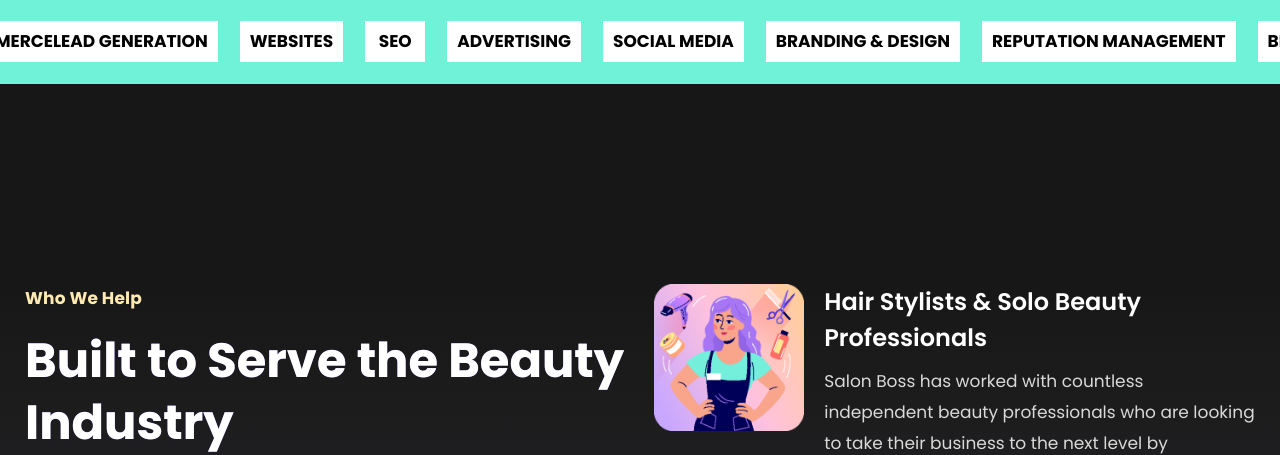
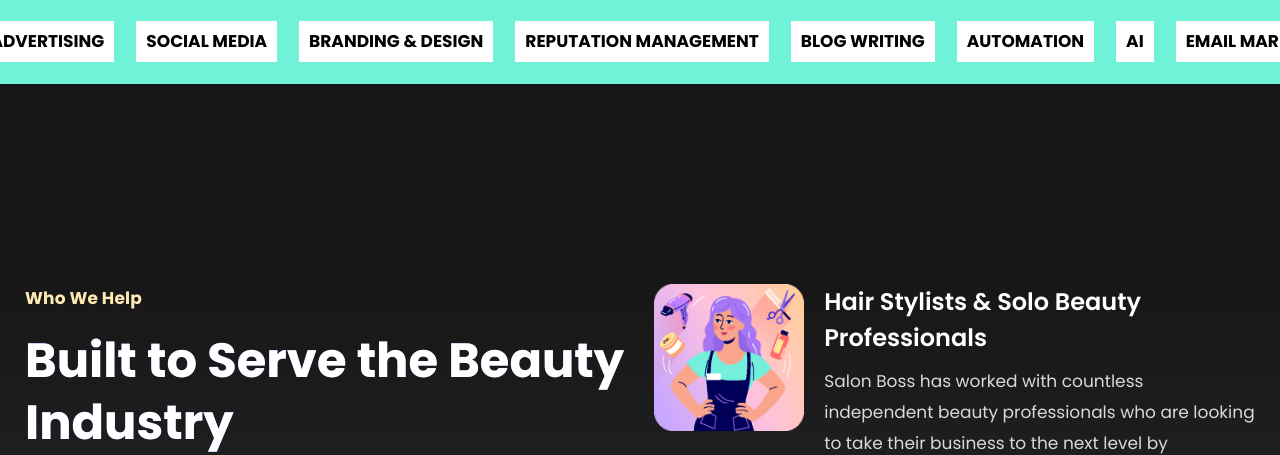
Before and after one commit to jakirmithunbd/salon-boss, a PHP site: page /html/index.html in a window 1280 px wide. Shown: the part 1739-2194 px from the top of the page. Run offline with PHP 8.4, Linux system fonts and the light colour scheme.

Commit message:
Fix slider issue

```diff
--- a/assets/css/sb-main-style.css
+++ b/assets/css/sb-main-style.css
@@ -794,11 +794,20 @@ section:after {
   max-width: 606px;
 }
 
-.sb-service-slider ul {
+.sb-service-slider {
   background: #6FF2D8;
   padding: 22px 0;
+  width: 100%;
+  overflow: hidden;
+  position: relative;
 }
-.sb-service-slider ul li {
+.sb-service-slider .inner-slider {
+  display: -webkit-inline-box;
+  display: -ms-inline-flexbox;
+  display: inline-flex;
+  white-space: nowrap;
+}
+.sb-service-slider p {
   background: #ffffff;
   color: #000000;
   font-size: 17px;
@@ -807,13 +816,7 @@ section:after {
   text-transform: uppercase;
   padding: 6px 10px;
   text-align: center;
-}
-.sb-service-slider ul .slick-track .slick-slide {
-  width: -webkit-fit-content !important;
-  width: -moz-fit-content !important;
-  width: fit-content !important;
-  min-width: 60px;
-  margin: 0 11px;
+  margin: 0 22px 0 0;
 }
 
 .sb-service-policy-section {
--- a/assets/js/sb-scripts.js
+++ b/assets/js/sb-scripts.js
@@ -26,30 +26,102 @@ if(common_header) {
 
 
 // Service Slider
-$('.sb-service-slider-wrapper').slick({
-    centerMode: true,
-    centerPadding: '60px',
-    slidesToShow: 4,
-    autoplay: true,
-    arrows: false,
-    responsive: [
-      {
-        breakpoint: 768,
-        settings: {
-          arrows: false,
-          centerMode: true,
-          centerPadding: '40px',
-          slidesToShow: 3
+// $('.sb-service-slider-wrapper').slick({
+//     centerMode: true,
+//     centerPadding: '60px',
+//     slidesToShow: 4,
+//     autoplay: true,
+//     arrows: false,
+//     responsive: [
+//       {
+//         breakpoint: 768,
+//         settings: {
+//           arrows: false,
+//           centerMode: true,
+//           centerPadding: '40px',
+//           slidesToShow: 3
+//         }
+//       },
+//       {
+//         breakpoint: 480,
+//         settings: {
+//           arrows: false,
+//           centerMode: true,
+//           centerPadding: '40px',
+//           slidesToShow: 1
+//         }
+//       }
+//     ]
+//   });
+
+
+function initTextSlider(customSpeed) {
+    var slider = document.querySelector('.sb-service-slider'); // Target the slider container
+    var items = slider.getElementsByTagName('p'); // The paragraphs to slide
+    var isPaused = false; // Track if the slider is paused
+    var itemWidth = items[0].offsetWidth + 20; // Total width of one item including margin
+    var sliderWidth = itemWidth * items.length; // Total width of all items
+
+    // Wrap all list items inside a div to scroll them together
+    var innerSlider = document.createElement('div');
+    innerSlider.classList.add('inner-slider');
+
+    // Append items to the new inner-slider div
+    while (items.length) {
+        innerSlider.appendChild(items[0]);
+    }
+
+    slider.appendChild(innerSlider);
+
+    // Make sure the inner-slider fits all items inline
+    Object.assign(innerSlider.style, {
+        display: 'inline-flex',
+        whiteSpace: 'nowrap',
+        position: 'relative',
+    });
+
+    // Duplicate items for infinite effect
+    innerSlider.innerHTML += innerSlider.innerHTML; // Clone items for continuous effect
+
+    // Initialize slider state
+    var position = 0;
+
+    function animateSlider() {
+        if (!isPaused) {
+            position -= 1; // Move 1px to the left
+
+            // Reset position to simulate infinite effect
+            if (Math.abs(position) >= sliderWidth) {
+                position = 0;
+            }
+
+            // Apply the translation
+            innerSlider.style.transform = `translateX(${position}px)`;
         }
-      },
-      {
-        breakpoint: 480,
-        settings: {
-          arrows: false,
-          centerMode: true,
-          centerPadding: '40px',
-          slidesToShow: 1
+    }
+
+    // Set up the custom timer for the sliding speed (default to 16ms for 60fps if not provided)
+    var speed = customSpeed || 16;
+    var sliderInterval = setInterval(animateSlider, speed);
+
+    // Pause the animation on hover
+    slider.addEventListener('mouseenter', function () {
+        isPaused = true;
+    });
+
+    slider.addEventListener('mouseleave', function () {
+        isPaused = false;
+    });
+
+    // Ensure the slider keeps running when page visibility changes (optional)
+    document.addEventListener('visibilitychange', function () {
+        if (document.hidden) {
+            clearInterval(sliderInterval); // Stop the slider when tab is inactive
+        } else {
+            sliderInterval = setInterval(animateSlider, speed); // Resume the slider when the tab becomes active
         }
-      }
-    ]
-  });
+    });
+}
+
+// Initialize the slider with a custom speed (e.g., 30ms for slower, 10ms for faster)
+initTextSlider(30);
--- a/assets/scss/sb-main-style.scss
+++ b/assets/scss/sb-main-style.scss
@@ -84,12 +84,18 @@
 
 // Service slider style
 .sb-service-slider {
-
-    ul {
     background: $primary;
     padding: 22px 0;
+    width: 100%;
+    overflow: hidden;
+    position: relative;
 
-        li {
+    .inner-slider {
+        display: inline-flex;
+        white-space: nowrap;
+    }
+
+    p {
         background: $white;
         color: $black;
         @include font(17, 29);
@@ -97,18 +103,7 @@
         text-transform: uppercase;
         padding: 6px 10px;
         text-align: center;
-        }
-
-        .slick-track {
-            // display: flex;
-            // gap: 22px;
-
-            .slick-slide {
-                width: fit-content !important;
-                min-width: 60px;
-                margin: 0 11px;
-            }
-        }
+        margin: 0 22px 0 0;
     }
 }
 
--- a/html/index.html
+++ b/html/index.html
@@ -19,73 +19,118 @@
                 <div class="container d-flex align-center space-between">
                     <div class="logo-site">
                         <a class="sb-logo" href="#">
-                            <img src="../assets/images/Salon-Boss-logo.png" alt="">
+                            <img
+                                src="../assets/images/Salon-Boss-logo.png"
+                                alt=""
+                            />
                         </a>
-                    </div> <!-- logo site  -->
+                    </div>
+                    <!-- logo site  -->
                     <div class="hamburger-menu cursor-pointer hide-desktop">
                         <span class="transition"></span>
                         <span class="transition"></span>
                         <span class="transition"></span>
-                    </div><!-- Hamburger Menu  -->
+                    </div>
+                    <!-- Hamburger Menu  -->
                     <div class="menu-site transition">
                         <ul>
-                            <li class="current-menu-item"><a href="#">Home</a></li>
+                            <li class="current-menu-item">
+                                <a href="#">Home</a>
+                            </li>
                             <li><a href="#">Services</a></li>
                             <li><a href="#">Resources</a></li>
                             <li><a href="#">Connect</a></li>
-                            <li class="sb-book-btn"><a href="#">book discovery call</a></li>
+                            <li class="sb-book-btn">
+                                <a href="#">book discovery call</a>
+                            </li>
                         </ul>
-                    </div><!-- Menu site  -->
-                </div><!-- container  -->
-            </div><!-- SB main header  -->
+                    </div>
+                    <!-- Menu site  -->
+                </div>
+                <!-- container  -->
+            </div>
+            <!-- SB main header  -->
         </header>
 
         <section class="hero-home hero-bg sb-header-gutter">
             <div class="container d-flex space-between">
                 <div class="sb-hero-content">
-                    <h1>Your Salon <br>
+                    <h1>
+                        Your Salon <br />
                         <span>Growth Partners</span>
                     </h1>
                     <h4>Salon Boss is the Premiere Salon Marketing Agency</h4>
-                    <p>We specialize in helping <strong>salons, salon suites, and beauty brands.</strong> We work with business owners just like you to <strong>solve problems, create strategies & promote growth.</strong></p>
+                    <p>
+                        We specialize in helping
+                        <strong
+                            >salons, salon suites, and beauty brands.</strong
+                        >
+                        We work with business owners just like you to
+                        <strong
+                            >solve problems, create strategies & promote
+                            growth.</strong
+                        >
+                    </p>
                     <div class="sb-buttons d-flex">
-                        <a href="#" class="sb-button button-bg-green button-icon-phone icon-position-right">book discovery call</a>
-                        <a href="#" class="sb-button button-bg-pink button-icon-scissor icon-position-right">Explore our services</a>
+                        <a
+                            href="#"
+                            class="sb-button button-bg-green button-icon-phone icon-position-right"
+                            >book discovery call</a
+                        >
+                        <a
+                            href="#"
+                            class="sb-button button-bg-pink button-icon-scissor icon-position-right"
+                            >Explore our services</a
+                        >
                     </div>
                     <div class="sb-trusted-customer">
                         <h5>Trusted By</h5>
                         <div class="trusted-customer-logo d-flex align-center">
-                            <img src="../assets/images/vectors/sutes-spot.svg" alt="">
-                            <img src="../assets/images/vectors/mallorca.svg" alt="">
-                            <img src="../assets/images/vectors/cachet.svg" alt="">
-                            <img src="../assets/images/vectors/nybeauty.svg" alt="">
+                            <img
+                                src="../assets/images/vectors/sutes-spot.svg"
+                                alt=""
+                            />
+                            <img
+                                src="../assets/images/vectors/mallorca.svg"
+                                alt=""
+                            />
+                            <img
+                                src="../assets/images/vectors/cachet.svg"
+                                alt=""
+                            />
+                            <img
+                                src="../assets/images/vectors/nybeauty.svg"
+                                alt=""
+                            />
                         </div>
                     </div>
                 </div>
                 <div class="hero-image flex-center">
-                    <img src="../assets/images/Salon-Boss-home-hero.png" alt="">
+                    <img
+                        src="../assets/images/Salon-Boss-home-hero.png"
+                        alt=""
+                    />
                 </div>
             </div>
-        </section><!-- Hero Home  -->
+        </section>
+        <!-- Hero Home  -->
 
         <section class="sb-service-slider">
-            <ul class="unstyle sb-service-slider-wrapper">
-                <li>websites</li>
-                <li>seo</li>
-                <li>advertising</li>
-                <li>social media</li>
-                <li>branding & design</li>
-                <li>reputation management</li>
-                <li>blog writing</li>
-                <li>automation</li>
-                <li>ai</li>
-                <li>email marketing</li>
-                <li>lead nurturing</li>
-                <li>tenant retention</li>
-                <li>cro</li>
-                <li>marketing education</li>
-                <li>e-commercelead generation</li>
-            </ul>
+            <p>websites</p>
+            <p>seo</p>
+            <p>advertising</p>
+            <p>social media</p>
+            <p>branding & design</p>
+            <p>reputation management</p>
+            <p>blog writing</p>
+            <p>automation</p>
+            <p>ai</p>
+            <p>email marketing</p>
+            <p>lead nurturing</p>
+            <p>tenant retention</p>
+            <p>cro</p>
+            <p>marketing education</p>
+            <p>e-commercelead generation</p>
         </section>
 
         <section class="sb-service-policy-section">
@@ -93,69 +138,106 @@
                 <div class="policy-content-side">
                     <h5>Who We Help</h5>
                     <h3>Built to Serve the Beauty Industry</h3>
-                    <p>We specialize in helping Beauty Professionals, Salons, Salon Suites, and Beauty
-                        Beauty Brands. We work with business owners just like you to solve problems,
-                        create strategies & promote growth
+                    <p>
+                        We specialize in helping Beauty Professionals, Salons,
+                        Salon Suites, and Beauty Beauty Brands. We work with
+                        business owners just like you to solve problems, create
+                        strategies & promote growth
                     </p>
                     <div class="sb-image-frame">
-                        <img src="../assets/images/Salon-Boss.png" alt="">
+                        <img src="../assets/images/Salon-Boss.png" alt="" />
                     </div>
                 </div>
                 <div class="policy-box-side">
+                    <div class="image-box">
+                        <div class="image-box-image">
+                            <img
+                                src="../assets/images/Salon-Boss-hair-stylists.png"
+                                alt=""
+                            />
+                        </div>
+                        <div class="image-box-content">
+                            <h4>Hair Stylists & Solo Beauty Professionals</h4>
+                            <p>
+                                Salon Boss has worked with countless independent
+                                beauty professionals who are looking to take
+                                their business to the next level by marketing
+                                themselves.
+                            </p>
+                            <a href="#" class="image-box-btn"
+                                >Explore Solo Pro Services</a
+                            >
+                        </div>
+                    </div>
+                    <!-- Image Box  -->
 
                     <div class="image-box">
                         <div class="image-box-image">
-                            <img src="../assets/images/Salon-Boss-hair-stylists.png" alt="">
+                            <img
+                                src="../assets/images/Salon-Boss-hair-salons.png"
+                                alt=""
+                            />
                         </div>
                         <div class="image-box-content">
-                            <h4>Hair Stylists & Solo Beauty Professionals</h4>
-                            <p>Salon Boss has worked with countless independent beauty professionals who are looking to take their business to the next level by marketing themselves.</p>
-                            <a href="#" class="image-box-btn">Explore Solo Pro Services</a>
+                            <h4>Hair Salons</h4>
+                            <p>
+                                Salon Boss is the ultimate partner for salon
+                                success. Our strategic marketing strategies are
+                                tailored to help your salon be found online and
+                                increase your bookings.
+                            </p>
+                            <a href="#" class="image-box-btn"
+                                >Explore Hair Salon Marketing</a
+                            >
                         </div>
-                    </div><!-- Image Box  -->
+                    </div>
+                    <!-- Image Box  -->
 
                     <div class="image-box">
                         <div class="image-box-image">
-                            <img src="../assets/images/Salon-Boss-hair-salons.png" alt="">
+                            <img
+                                src="../assets/images/Salon-Boss-salon-suits.png"
+                                alt=""
+                            />
                         </div>
                         <div class="image-box-content">
-                            <h4>Hair Salons</h4>
-                            <p>Salon Boss is the ultimate partner for salon success. Our strategic marketing strategies are tailored to help your salon be found online and increase your bookings.</p>
-                            <a href="#" class="image-box-btn">Explore Hair Salon Marketing</a>
+                            <h4>Salon Suites</h4>
+                            <p>
+                                Salon Boss specializes in helping salon suite
+                                owners generate leads, fill vacant suites,
+                                systematize sales, and increase tenant
+                                retention.
+                            </p>
+                            <a href="#" class="image-box-btn"
+                                >Explore Salon Suite Marketing</a
+                            >
                         </div>
-                    </div><!-- Image Box  -->
+                    </div>
+                    <!-- Image Box  -->
 
                     <div class="image-box">
                         <div class="image-box-image">
-                            <img src="../assets/images/Salon-Boss-salon-suits.png" alt="">
-                        </div>
-                        <div class="image-box-content">
-                            <h4>Salon Suites</h4>
-                            <p>Salon Boss specializes in helping salon suite owners generate leads, fill vacant suites, systematize sales, and increase tenant retention. </p>
-                            <a href="#" class="image-box-btn">Explore Salon Suite Marketing</a>
-                        </div>
-                    </div><!-- Image Box  -->
-
-                    <div class="image-box">
-                        <div class="image-box-image">
-                            <img src="../assets/images/Salon-Boss-beauty-brands.png" alt="">
+                            <img
+                                src="../assets/images/Salon-Boss-beauty-brands.png"
+                                alt=""
+                            />
                         </div>
                         <div class="image-box-content">
                             <h4>Beauty Brands</h4>
-                            <p>Salon Boss can help take your beauty brand to new heights. We offer complete marketing packages for </p>
-                            <a href="#" class="image-box-btn">Explore Beauty Brand Marketing</a>
+                            <p>
+                                Salon Boss can help take your beauty brand to
+                                new heights. We offer complete marketing
+                                packages for
+                            </p>
+                            <a href="#" class="image-box-btn"
+                                >Explore Beauty Brand Marketing</a
+                            >
                         </div>
-                    </div><!-- Image Box  -->
-
+                    </div>
+                    <!-- Image Box  -->
                 </div>
             </div>
         </section>
-
-
-
-
-
-
 
         <script
             src="//code.jquery.com/jquery-3.7.1.min.js"
```
Also changed, not shown: 2 other files. Lines whose indentation alone changed are shown as unchanged.
